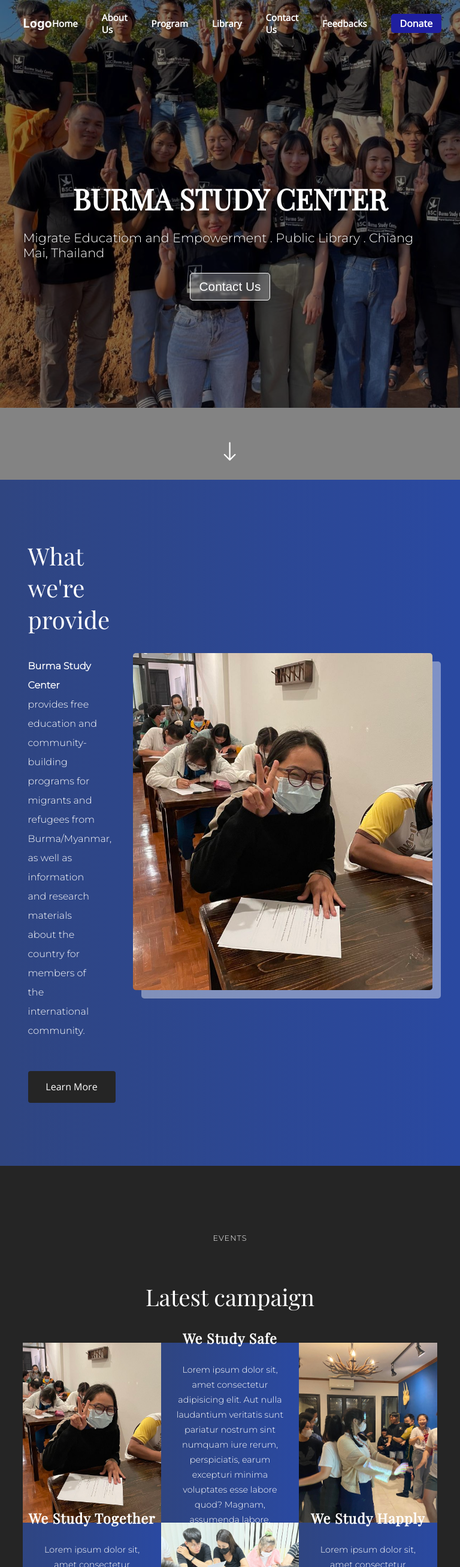
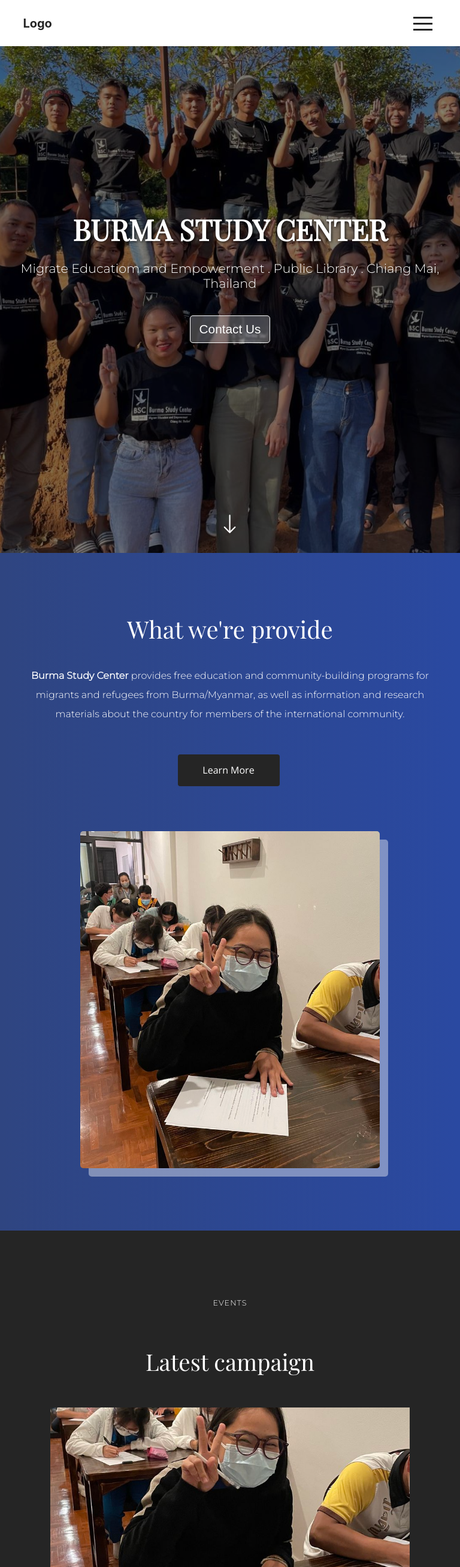
Before and after one commit to kaungmyat-Rex/burmese-study-center, a React (Create React App) app: page / in a window 768 px wide. Shown: the top 2613 px of the page at 60% size. Built offline with nearby package versions, Linux system fonts and the light colour scheme.

Commit message:
responsive for all device done

```diff
--- a/src/App.css
+++ b/src/App.css
@@ -28,6 +28,7 @@
 ------
 
 -------------- */
+
 .nav-section {
   width: 100%;
   position: fixed;
@@ -782,3 +783,208 @@
     gap: 30px;
   }
 }
+
+@media only screen and (max-width: 768px) and (min-width: 600px) {
+  .nav-section {
+    background-color: #ffffff;
+  }
+
+  .nav-logo h4 {
+    color: #252525;
+  }
+
+  .nav-list {
+    display: none;
+  }
+  .hamburgar {
+    display: block;
+  }
+  .bg-section {
+    width: 100%;
+    height: unset;
+    background-position: -140px 0px;
+    padding-top: 350px;
+    padding-bottom: 350px;
+    background-attachment: unset;
+  }
+  .bg-border {
+    width: 95%;
+  }
+  .bg-main h4 {
+    font-size: 3rem;
+    text-shadow: 1px 1px 5px #080808;
+  }
+  .bg-main p {
+    font-size: 1.3rem;
+    text-align: center;
+  }
+  .bg-main button {
+    margin-top: 20px;
+  }
+  /*--------
+
+
+-----------
+
+------
+
+---------
+
+--------- provide section
+------
+
+---------
+------
+
+-------------- */
+
+  .provide-border {
+    width: 90%;
+  }
+  .provide-main {
+    flex-direction: column;
+  }
+  .pv-text-gp {
+    align-items: center;
+  }
+  .pv-text-gp p {
+    max-width: 100%;
+    text-align: center;
+  }
+  .pv-btn-div {
+    margin-bottom: 70px;
+  }
+  /*--------
+
+
+-----------
+
+------
+
+---------
+
+--------- Event section
+------
+
+---------
+------
+
+-------------- */
+
+  .event-main {
+    flex-direction: column;
+  }
+
+  .event-two {
+    flex-direction: column;
+  }
+
+  .eOne-img,
+  .eOne-text,
+  .eTwo-img,
+  .eTwo-text,
+  .eThree-text,
+  .eThree-img {
+    max-width: 600px;
+  }
+
+  .eOne-text h4,
+  .eTwo-text h4,
+  .eThree-text h4 {
+    font-size: 2rem;
+  }
+
+  .eOne-text p,
+  .eTwo-text p,
+  .eThree-text p {
+    font-size: 1.1rem;
+  }
+  .feedback-main {
+    flex-direction: column;
+  }
+  .testi-one {
+    margin: 30px 100px 20px 100px;
+  }
+}
+
+@media only screen and (max-width: 845px) and (min-width: 769px) {
+  .nav-section {
+    background-color: #ffffff;
+  }
+
+  .nav-logo h4 {
+    color: #252525;
+  }
+
+  .nav-list {
+    display: none;
+  }
+  .hamburgar {
+    display: block;
+  }
+}
+
+@media only screen and (max-width: 992px) and (min-width: 769px) {
+  .bg-section {
+    width: 100dvw;
+    height: 100dvh;
+    background-position: -140px 0px;
+
+    background-attachment: fixed;
+  }
+  /*--------
+
+
+-----------
+
+------
+
+---------
+
+--------- provide section
+------
+
+---------
+------
+
+-------------- */
+  .provide-border {
+    width: 90%;
+  }
+  .pv-text-gp p {
+    max-width: 90%;
+  }
+  .provide-img img {
+    max-width: 400px;
+    /* border: 7px solid #2f4581; */
+  }
+  /*--------
+
+
+-----------
+
+------
+
+---------
+
+--------- feedback-section
+------
+
+---------
+------
+
+-------------- */
+  .testi-one {
+    margin: 0px 5px 0px 5px;
+  }
+  .testi-one p {
+    font-size: 0.9rem;
+    padding: 0px 15px 0px 15px;
+  }
+}
+
+@media only screen and (max-width: 1500px) and (min-width: 992px) {
+  .bg-section {
+    background-position: unset;
+  }
+}
```
